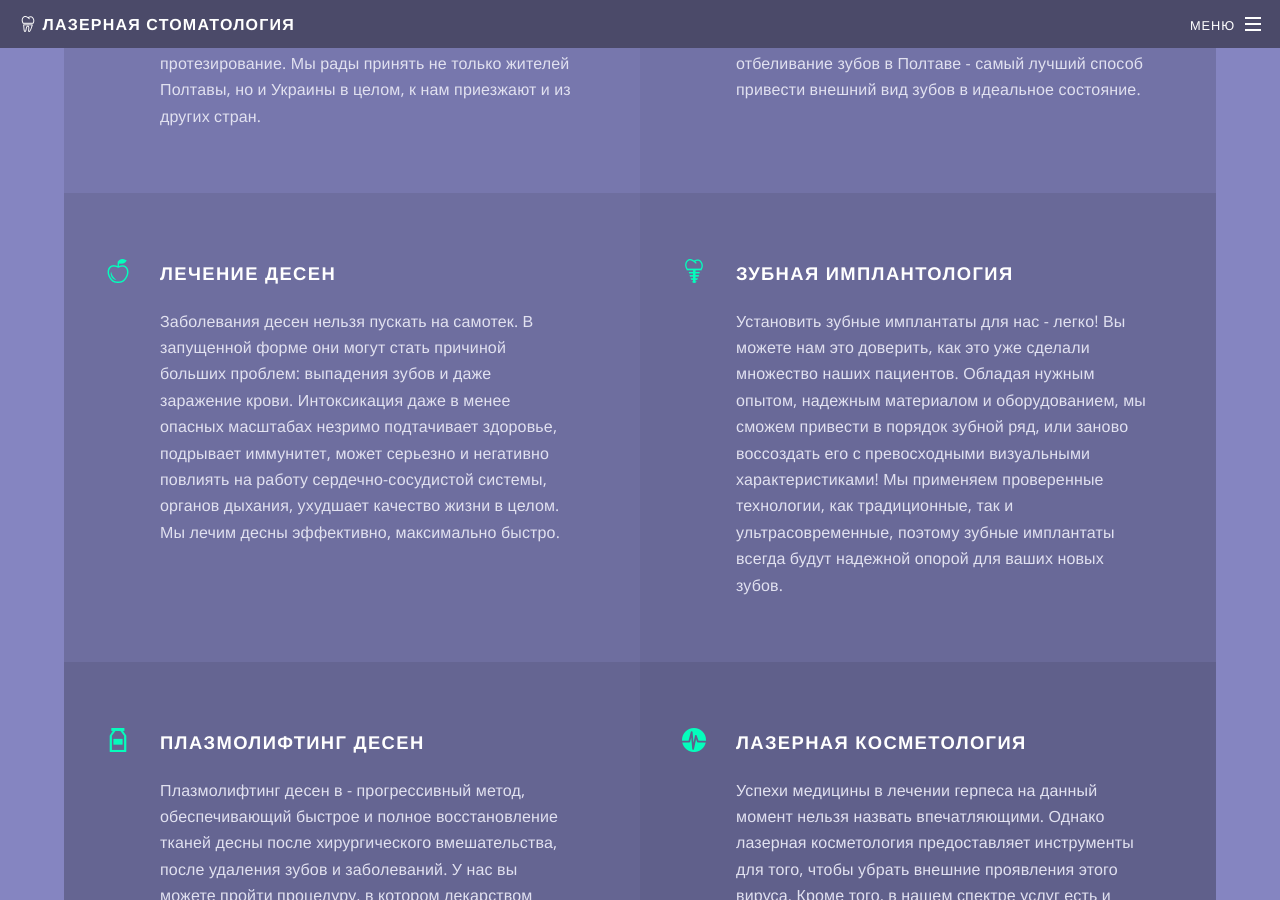
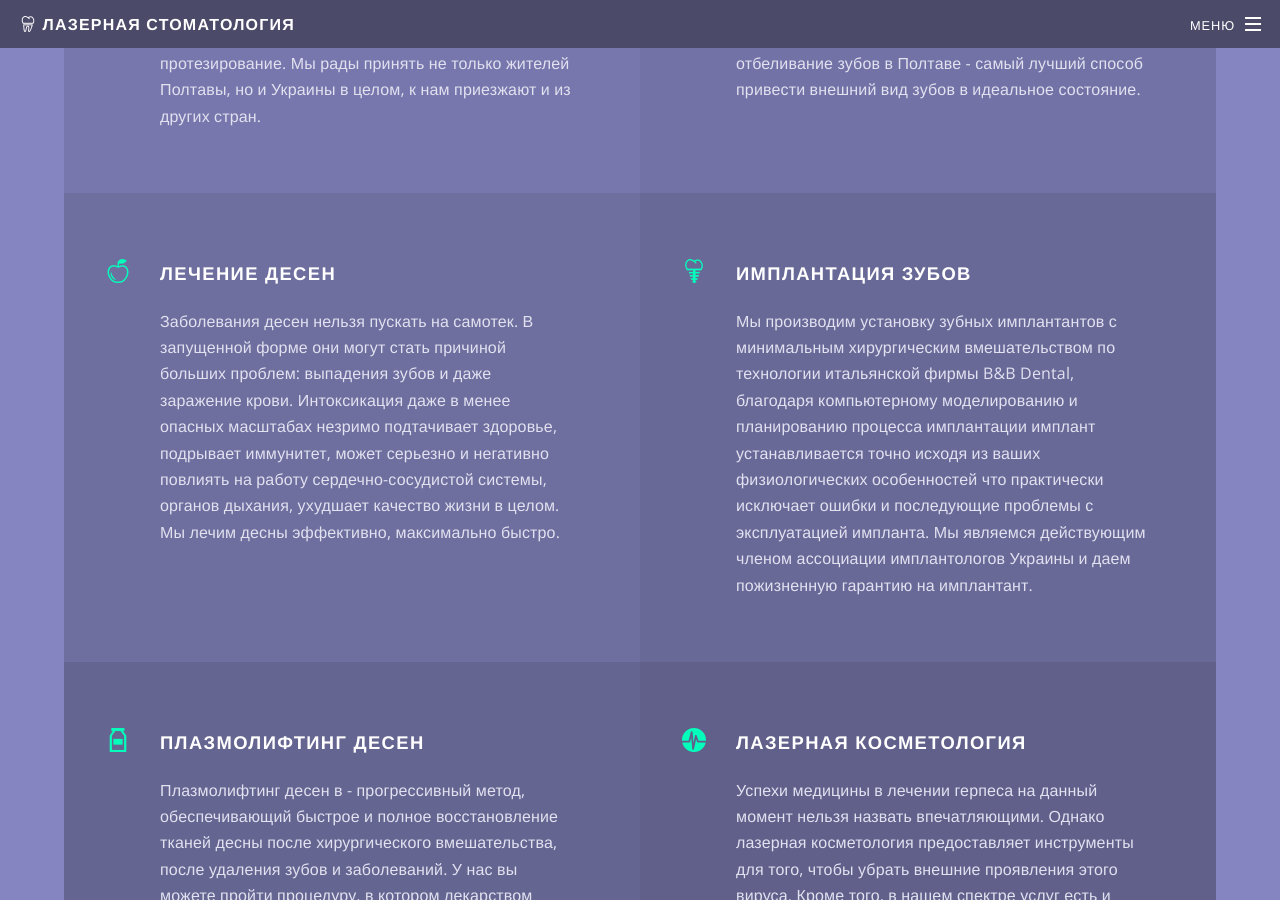
Before and after one commit to laserstom/laserstom.github.io, a Jekyll site: the page built from index.html, in a window 1280 px wide and 900 px high, scrolled down 2891 px. Built offline with Jekyll 4.4.1, drawn with Linux system fonts in a browser that asks for light colours.

Commit message:
Имплантанты

```diff
--- a/index.html
+++ b/index.html
@@ -105,9 +105,9 @@ layout: landing
 									</p>
 								</li>
 								<li class="fi flaticon-dentist-tooth-with-metallic-root">
-									<a href="/uslugi.html"><h3>Зубная имплантология</h3></a>
+									<a href="/uslugi.html"><h3>Имплантация зубов</h3></a>
 									<p>
-										Установить зубные имплантаты для нас - легко! Вы можете нам это доверить, как это уже сделали множество наших пациентов. Обладая нужным опытом, надежным материалом и оборудованием, мы сможем привести в порядок зубной ряд, или заново воссоздать его с превосходными визуальными характеристиками! Мы применяем проверенные технологии, как традиционные, так и ультрасовременные, поэтому зубные имплантаты всегда будут надежной опорой для ваших новых зубов.
+										Мы производим установку зубных имплантантов с минимальным хирургическим вмешательством по технологии итальянской фирмы B&B Dental, благодаря компьютерному моделированию и планированию процесса имплантации имплант устанавливается точно исходя из ваших физиологических особенностей что практически исключает ошибки и последующие проблемы с эксплуатацией импланта. Мы являемся действующим членом ассоциации имплантологов Украины и даем пожизненную гарантию на имплантант.
 									</p>
 								</li>
 								<li class="fi flaticon-dentist-drugs-container">
```
